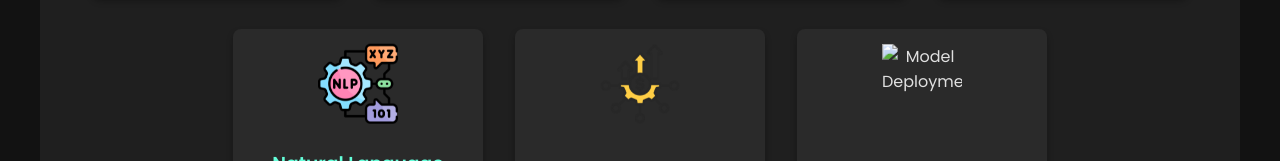
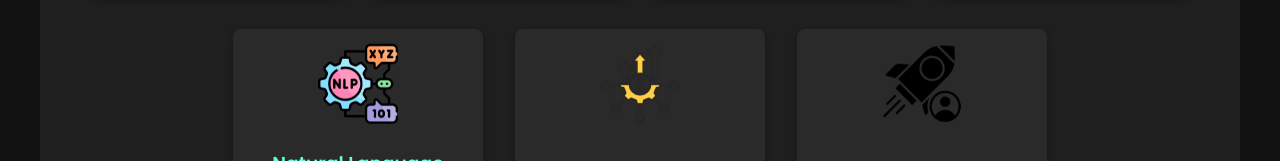
Before and after one commit to HarshiniMurali07/Myportfolio, a plain HTML site: page index.html in a window 1280 px wide. Shown: the part 2357-2518 px from the top of the page. Drawn offline with Linux system fonts and the light colour scheme.

Commit message:
Update index.html

```diff
--- a/index.html
+++ b/index.html
@@ -137,8 +137,8 @@
     transition: transform 0.3s, box-shadow 0.3s;
 }
 #skills-container {
-    display: flex;
-    flex-wrap: wrap;
+    display: grid;
+    grid-template-columns: repeat(auto-fit, minmax(250px, 1fr));
     gap: 2rem; /* Space between cards */
     justify-content: center; /* Center-align all cards */
 }
@@ -379,7 +379,7 @@ section h2::after {
     <p>Expert in optimizing machine learning models using hyperparameter tuning and regularization techniques.</p>
 </div>
        <div class="skill-card machine-learning" style="display: flex; flex-direction: column; align-items: center; background: #2a2a2a; padding: 1.5rem; border-radius: 8px; width: 250px; text-align: center; box-shadow: 0 4px 6px rgba(0, 0, 0, 0.3);">
-                <img src="deployement.png" alt="Model Deployment" style="width: 80px; height: 80px; animation: bounce 1.5s infinite;">
+                <img src="deployment.png" alt="Model Deployment" style="width: 80px; height: 80px; animation: bounce 1.5s infinite;">
                 <h3 style="color: #64ffda; margin: 1rem 0;">Model Deployment</h3>
                 <p>Deploying machine learning models using , Heroku, Flask, Docker, and cloud services.</p>
             </div>
```
